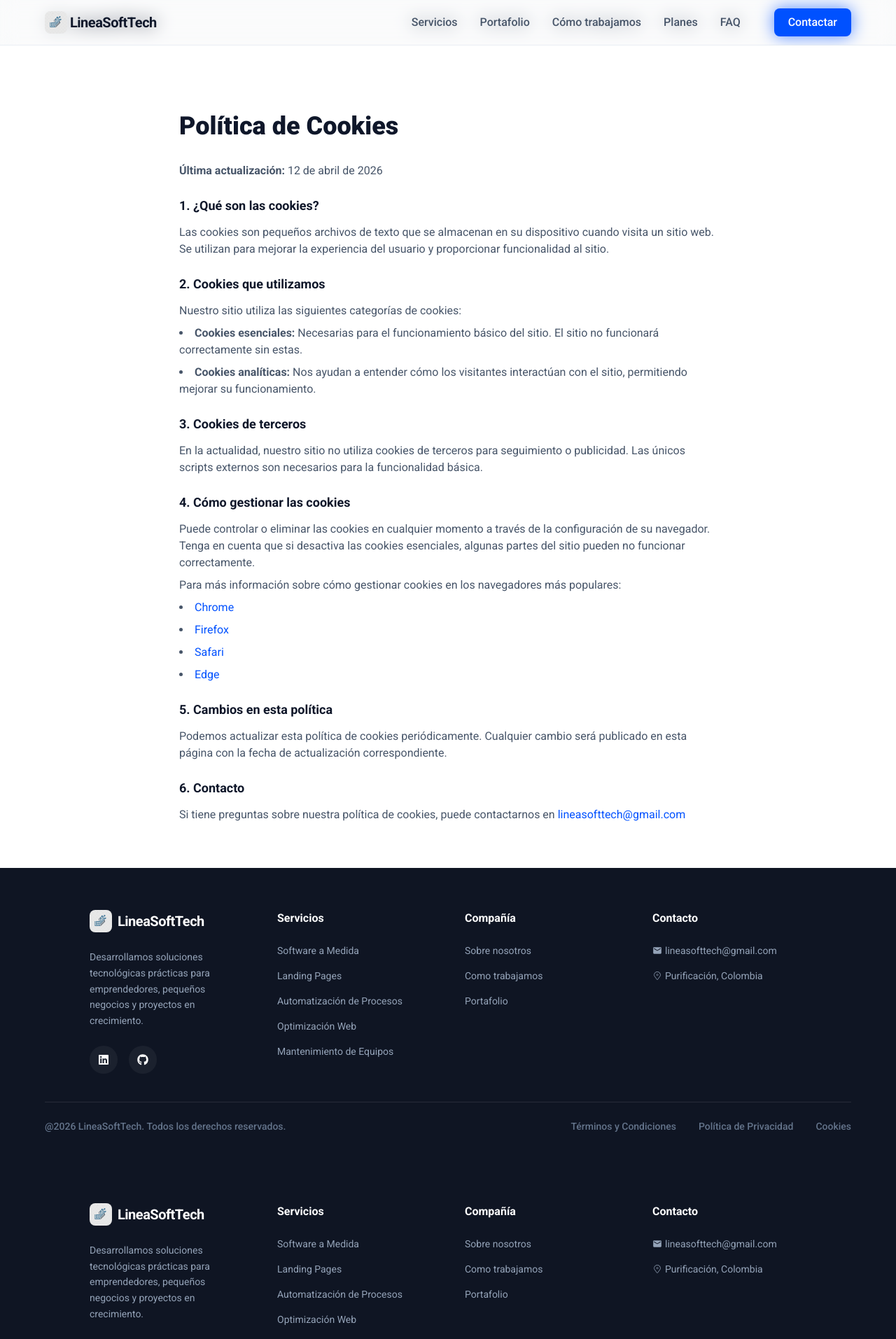
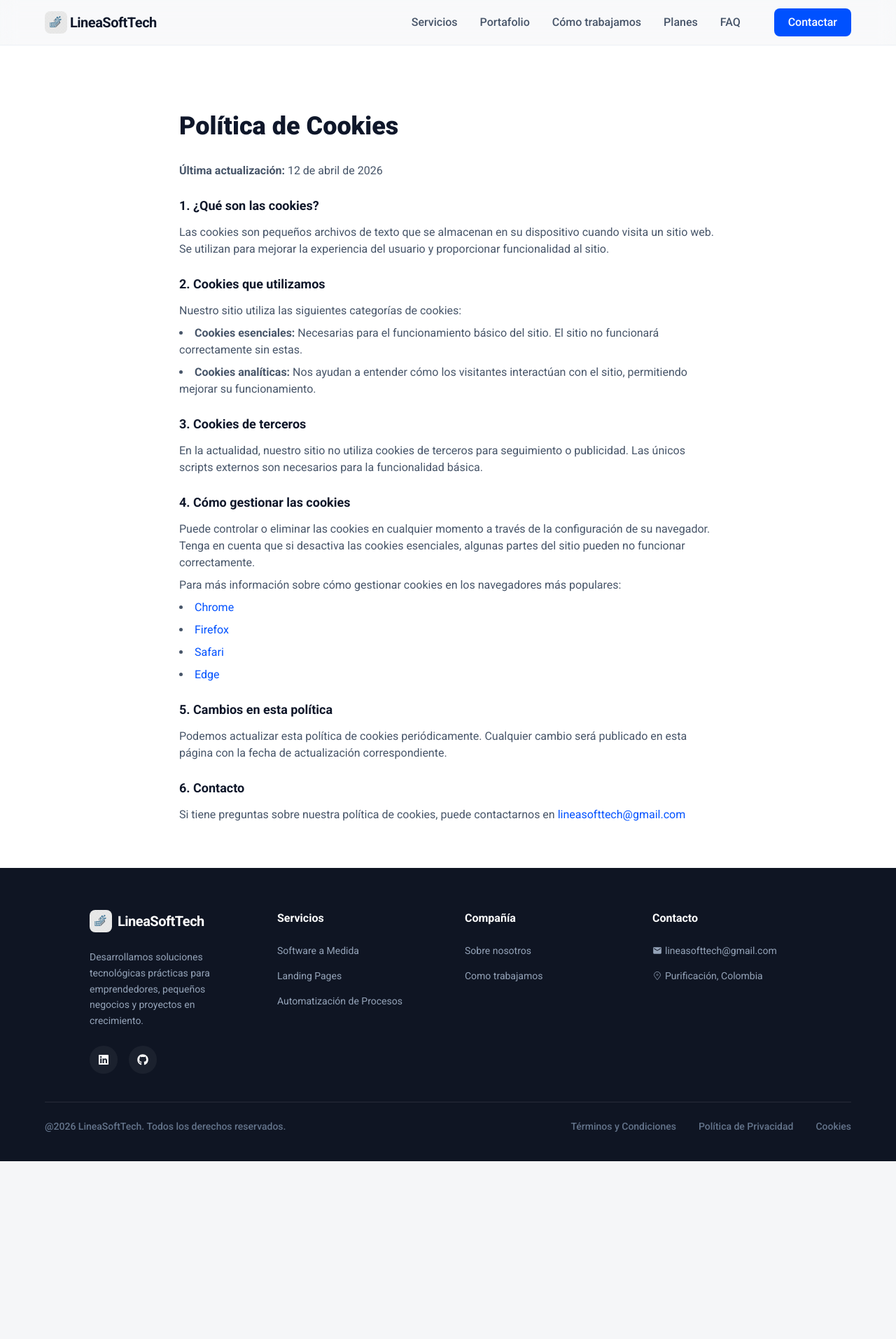
Before and after one commit to Olozano1194/lineaSoftTech_Web, a React (Vite) app: page /cookies in a window 1280 px wide. Shown: the top 1913 px of the page at 70% size. After the commit the page ends 1659 px from the top, so only its background shows below. Built offline with nearby package versions, Linux system fonts and the light colour scheme.

Commit message:
refactor(pages): eliminar componentes Header y Footer de las páginas legales

```diff
--- a/src/components/layout/Footer.tsx
+++ b/src/components/layout/Footer.tsx
@@ -41,8 +41,6 @@ const Footer = () => {
                         <button className='cursor-pointer' onClick={() => scrollToSection('servicios')}>Software a Medida</button>
                         <button className='cursor-pointer' onClick={() => scrollToSection('servicios')}>Landing Pages</button>
                         <button className='cursor-pointer' onClick={() => scrollToSection('servicios')}>Automatización de Procesos</button>
-                        <button className='cursor-pointer' onClick={() => scrollToSection('servicios')}>Optimización Web</button>
-                        <button className='cursor-pointer' onClick={() => scrollToSection('servicios')}>Mantenimiento de Equipos</button>
                     </ul>
                 </div>
                 {/* Company */}
@@ -54,11 +52,11 @@ const Footer = () => {
                                 <Link to='/about'>Sobre nosotros</Link>
                             </span>
                         </li>
-                        <li><span>
-                            <button className='cursor-pointer' onClick={() => scrollToSection('comoTrabajamos')}>Como trabajamos</button>
-                        </span>
+                        <li>
+                            <span>
+                                <button className='cursor-pointer' onClick={() => scrollToSection('comoTrabajamos')}>Como trabajamos</button>
+                            </span>
                         </li>
-                        <li>Portafolio</li>
                     </ul>
                 </div>
                 {/* Contact */}
--- a/src/pages/legal/CookiesPage.tsx
+++ b/src/pages/legal/CookiesPage.tsx
@@ -1,11 +1,6 @@
-import Header from '../../components/layout/Header';
-import Footer from '../../components/layout/Footer';
-
 const CookiesPage = () => {
     return (
-        <>
-            <Header />
-            <main className="pt-24 pb-16 px-6 min-h-screen bg-white">
+        <main className="pt-24 pb-16 px-6 min-h-screen bg-white">
                 <article className="max-w-3xl mx-auto">
                     <h1 className="font-black text-3xl md:text-4xl text-text-primary mb-8">
                         Política de Cookies
@@ -75,9 +70,7 @@ const CookiesPage = () => {
                         </section>
                     </div>
                 </article>
-            </main>
-            <Footer />
-        </>
+        </main>
     );
 };
 export default CookiesPage;
--- a/src/pages/legal/PrivacyPage.tsx
+++ b/src/pages/legal/PrivacyPage.tsx
@@ -1,11 +1,6 @@
-import Header from '../../components/layout/Header';
-import Footer from '../../components/layout/Footer';
-
 const PrivacyPage = () => {
     return (
-        <>
-            <Header />
-            <main className="pt-24 pb-16 px-6 min-h-screen bg-white">
+        <main className="pt-24 pb-16 px-6 min-h-screen bg-white">
                 <article className="max-w-3xl mx-auto">
                     <h1 className="font-black text-3xl md:text-4xl text-text-primary mb-8">
                         Política de Privacidad
@@ -74,9 +69,7 @@ const PrivacyPage = () => {
                         </section>
                     </div>
                 </article>
-            </main>
-            <Footer />
-        </>
+        </main>
     );
 };
 export default PrivacyPage;
--- a/src/pages/legal/TermsPage.tsx
+++ b/src/pages/legal/TermsPage.tsx
@@ -1,11 +1,6 @@
-import Header from '../../components/layout/Header';
-import Footer from '../../components/layout/Footer';
-
 const TermsPage = () => {
     return (
-        <>
-            <Header />
-            <main className="pt-24 pb-16 px-6 min-h-screen bg-white">
+        <main className="pt-24 pb-16 px-6 min-h-screen bg-white">
                 <article className="max-w-3xl mx-auto">
                     <h1 className="font-black text-3xl md:text-4xl text-text-primary mb-8">
                         Términos y Condiciones
@@ -62,9 +57,7 @@ const TermsPage = () => {
                         </section>
                     </div>
                 </article>
-            </main>
-            <Footer />
-        </>
+        </main>
     );
 };
 export default TermsPage;
```
